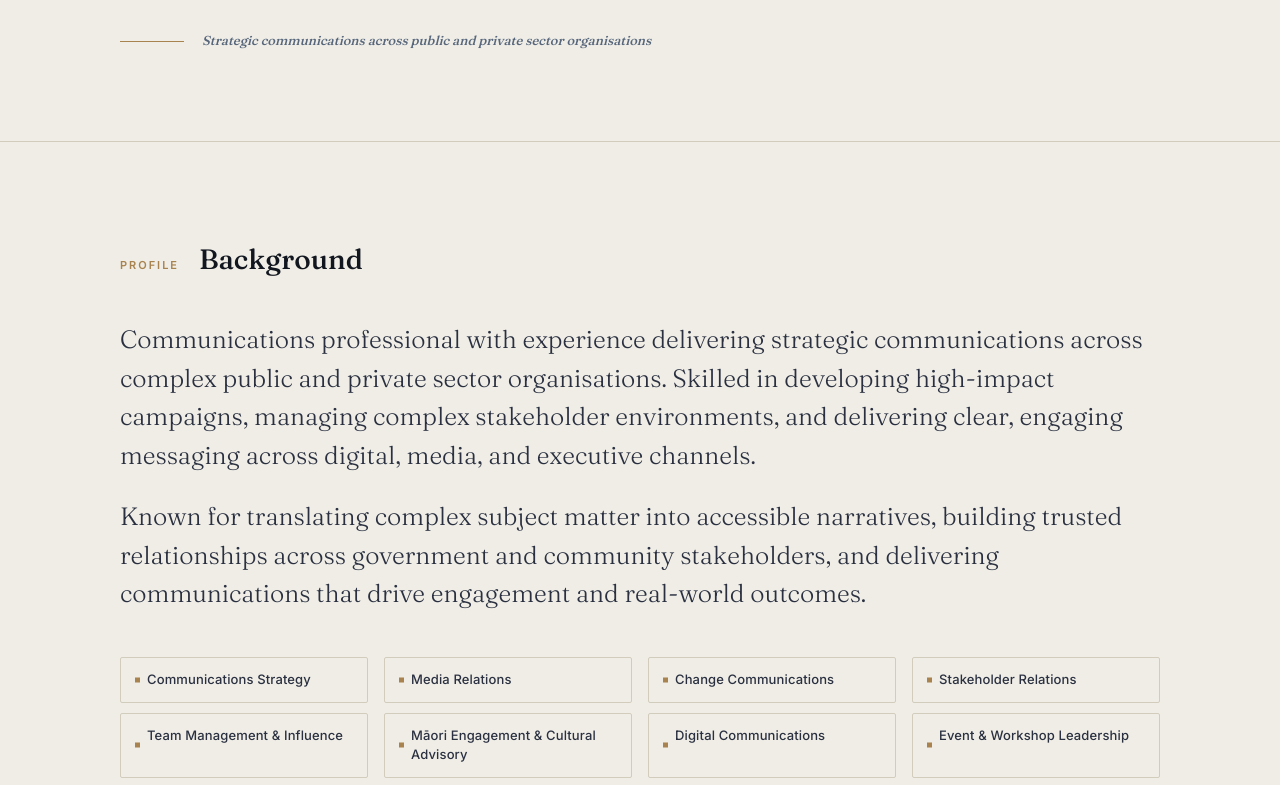
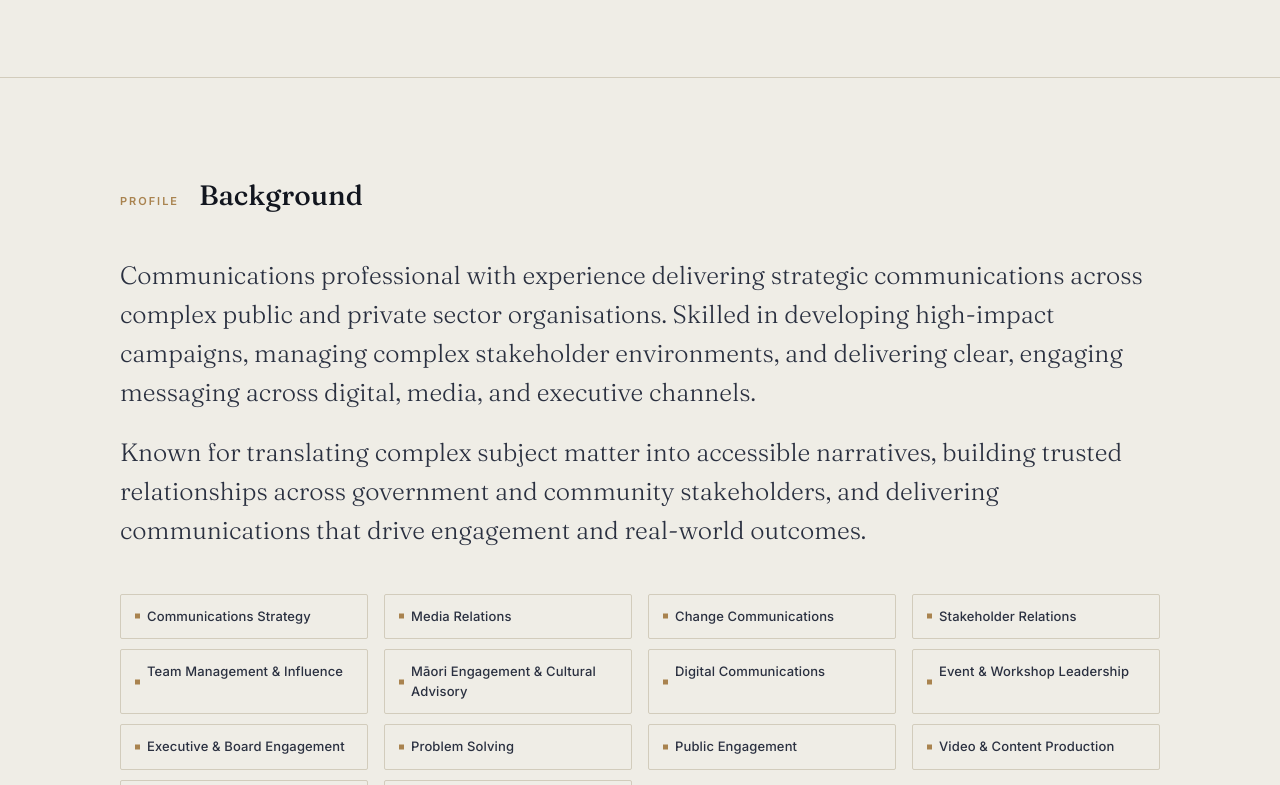
Before and after one commit to Rosiepops78/oliver-carle, a plain HTML site: page index.html in a window 1280 px wide. Shown: the part 377-1162 px from the top of the page. Drawn offline with Linux system fonts and the light colour scheme.

Commit message:
Add files via upload

```diff
--- a/index.html
+++ b/index.html
@@ -106,24 +106,6 @@
     margin-top:20px;
     letter-spacing:0.01em;
   }
-  .hero-rule{
-    margin-top:44px;
-    display:flex;
-    align-items:center;
-    gap:18px;
-  }
-  .hero-rule .bar{
-    height:1px;
-    width:64px;
-    background:var(--brass);
-  }
-  .hero-rule span{
-    font-size:13px;
-    color:var(--steel);
-    font-style:italic;
-    font-family:var(--serif);
-  }
-
   /* ===== Profile ===== */
   .profile{
     padding:96px 0;
@@ -311,6 +293,8 @@
   /* ===== Contact ===== */
   .contact{
     padding:100px 0 70px;
+  }
+  .contact-inner{
     display:grid;
     grid-template-columns:1fr 1fr;
     gap:40px;
@@ -370,7 +354,8 @@
     .doc{ grid-template-columns:56px 1fr; padding:26px 0; }
     .doc-meta{ display:none; }
     .doc-placeholder{ grid-template-columns:56px 1fr; }
-    .contact{ grid-template-columns:1fr; gap:36px; padding:70px 0 50px; }
+    .contact{ padding:70px 0 50px; }
+    .contact-inner{ grid-template-columns:1fr; gap:36px; }
     nav{ gap:18px; }
     .masthead-name{ font-size:16px; }
   }
@@ -403,10 +388,6 @@
     <span class="eyebrow">Communications &amp; Public Affairs</span>
     <h1>Oliver Carlé</h1>
     <div class="role">Senior Communications Manager</div>
-    <div class="hero-rule">
-      <div class="bar"></div>
-      <span>Strategic communications across public and private sector organisations</span>
-    </div>
   </div>
 </section>
 
@@ -502,16 +483,11 @@
       </div>
     </a>
 
-    <div class="doc-placeholder">
-      <div class="doc-ref">Doc. 05</div>
-      <p>Additional work samples to be added.</p>
-    </div>
-
   </div>
 </section>
 
 <section class="contact" id="contact">
-  <div class="wrap" style="display:contents;">
+  <div class="wrap contact-inner">
     <h2>Let's start<br>a conversation.</h2>
     <div class="contact-links">
       <a href="mailto:olivercarle@gmail.com">
```
